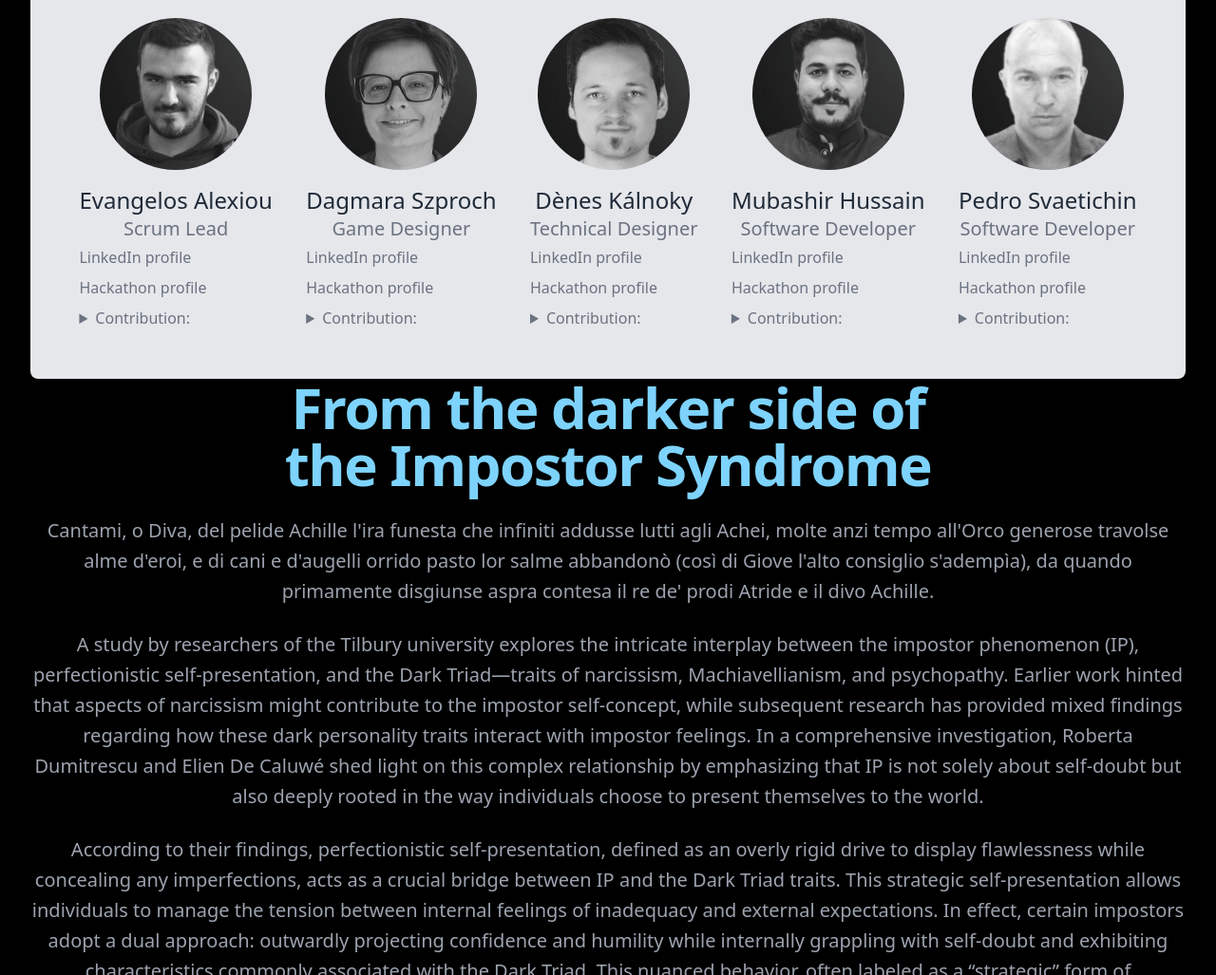
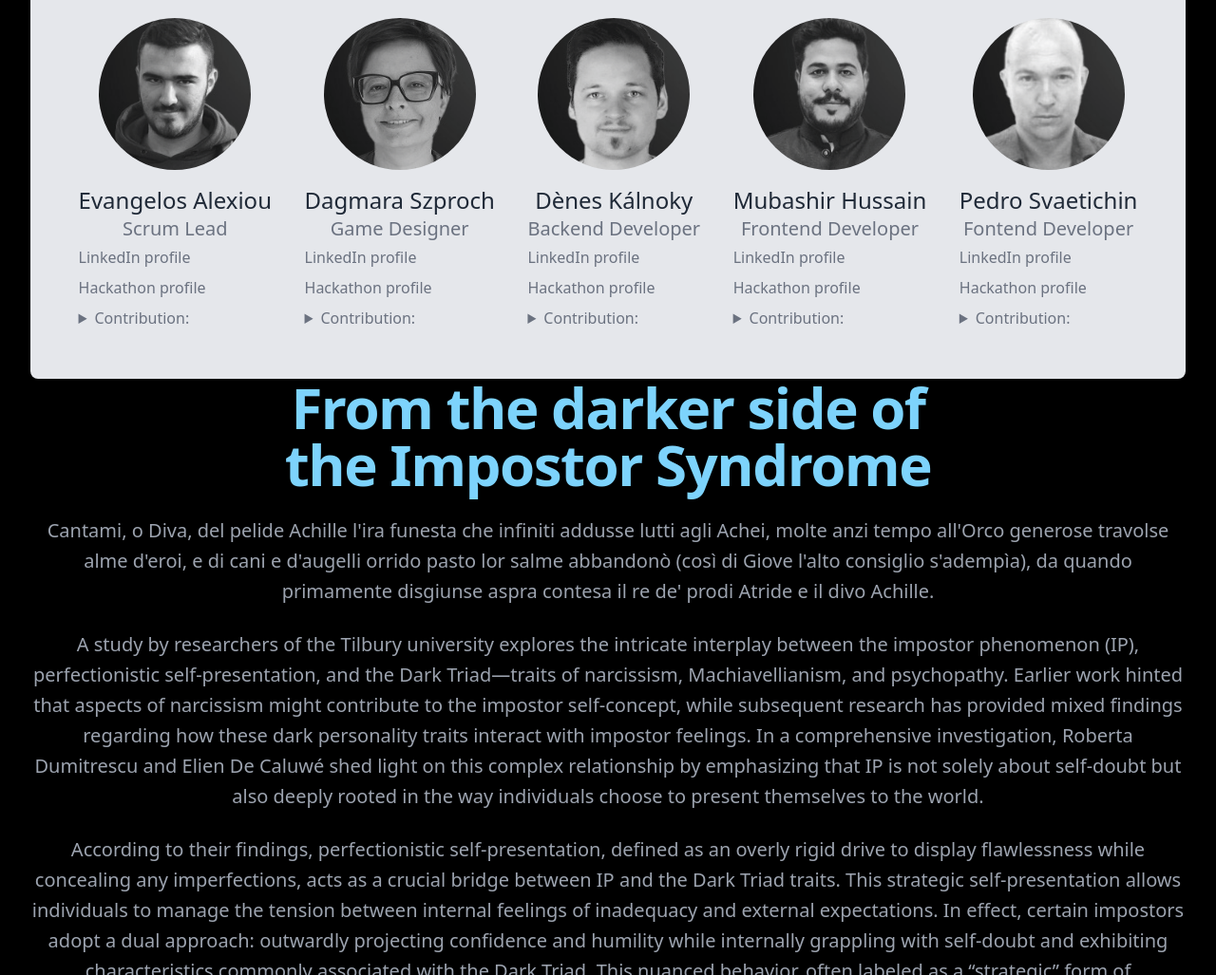
Before and after one commit to Alexiou981/team2-imposter-quiz, a plain HTML site: page about.html in a window 1280 px wide. Shown: the part 1421-2448 px from the top of the page at 95% size. Drawn offline with nearby package versions, Linux system fonts and the light colour scheme.

Commit message:
Changed profile titles for Dènes, Mubashir and Pedro

```diff
--- a/about.html
+++ b/about.html
@@ -194,7 +194,7 @@
                         <p class="text-2xl text-gray-800 dark:text-white">
                             Dènes Kálnoky                </p>
                         <p class="text-xl font-light text-gray-500 dark:text-gray-200">
-                            Technical Designer
+                            Backend Developer
                         </p>
                         <p class="max-w-xs py-1 font-light text-gray-500 text-md dark:text-gray-400 text-left">
                           <a href="https://www.linkedin.com/in/denes-kalnoky-2306a1346/" target="_blank">LinkedIn profile</a>
@@ -205,7 +205,7 @@
                           <details>
                             <summary class="max-w-xs py-1 font-light text-gray-500 text-md dark:text-gray-400 text-left">Contribution:</summary>
                             <ul class="max-w-xs py-1 font-light text-gray-500 text-md dark:text-gray-400 text-left list-disc pl-10">
-                                <li>Technical designer</li>
+                                <li>Technical design</li>
                                 <li>Gameplay programmer</li>
                                 <li>JavaScript</li>
                                 <li>HTML</li>
@@ -228,7 +228,7 @@
                           Mubashir Hussain
                       </p>
                       <p class="text-xl font-light text-gray-500 dark:text-gray-200">
-                          Software Developer
+                          Frontend Developer
                       </p>
                       <p class="max-w-xs py-1 font-light text-gray-500 text-md dark:text-gray-400 text-left">
                         <a href="https://www.linkedin.com/in/mubashirtech" target="_blank">LinkedIn profile</a>
@@ -259,7 +259,7 @@
                         Pedro Svaetichin
                     </p>
                     <p class="text-xl font-light text-gray-500 dark:text-gray-200">
-                        Software Developer
+                        Fontend Developer
                     </p>
                     <p class="max-w-xs py-1 font-light text-gray-500 text-md dark:text-gray-400 text-left">
                       <a href="https://www.linkedin.com/in/pekka-svaetichin/" target="_blank">LinkedIn profile</a>
```
